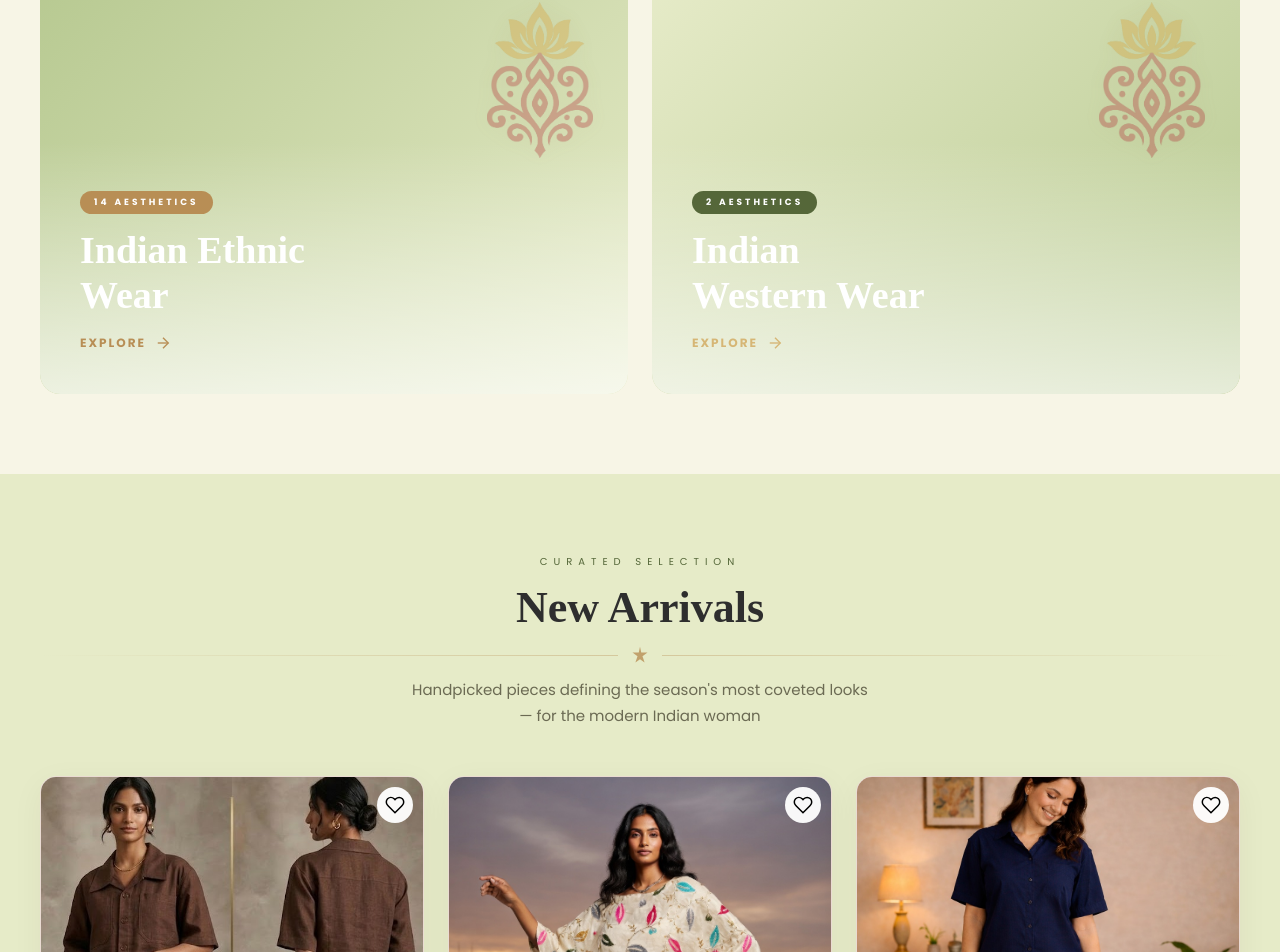
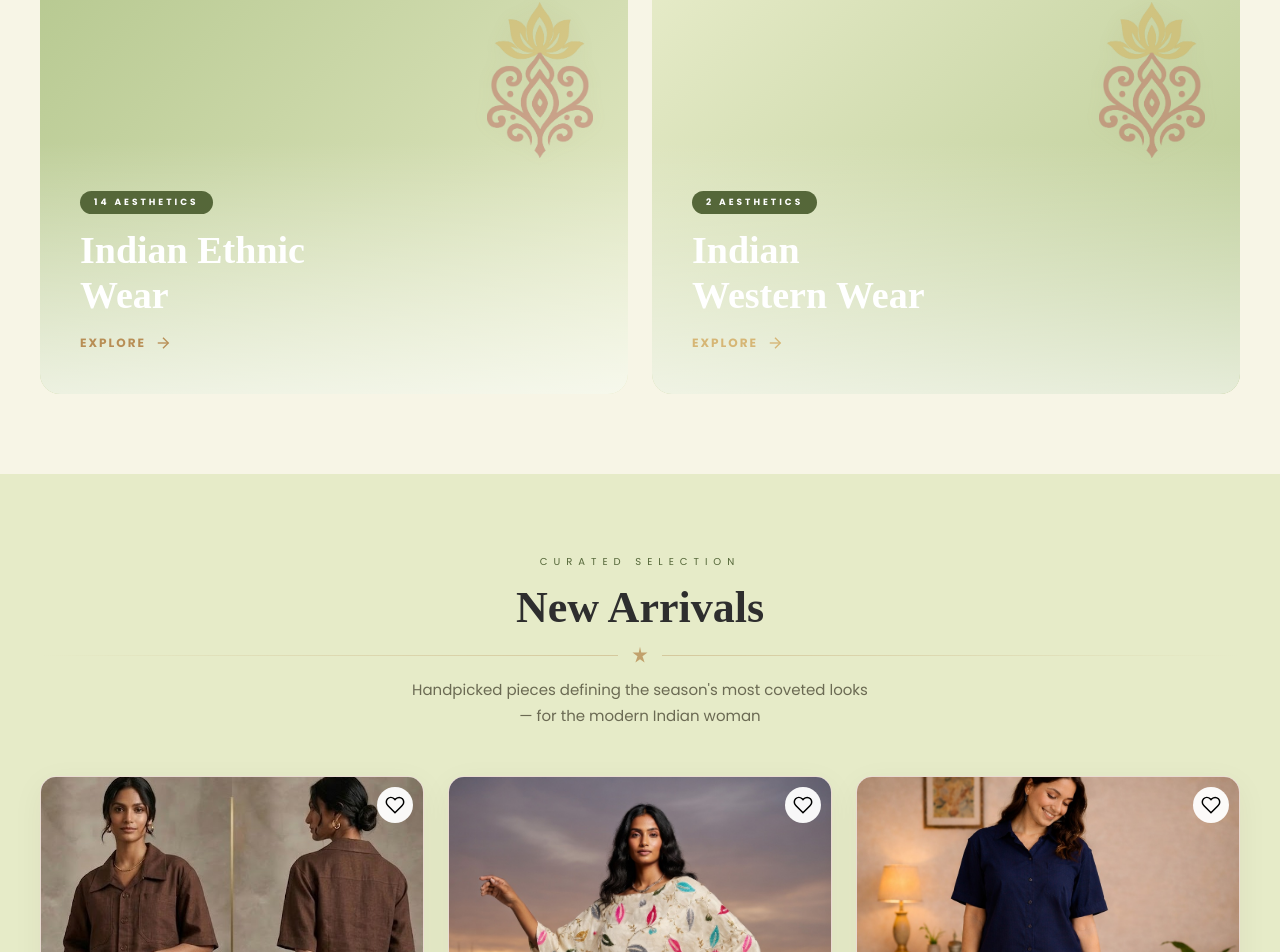
Before and after one commit to nouveauzone/Nouveau, a React (Create React App) app in the folder frontend/: page / in a window 1280 px wide. Shown: the part 1183-2135 px from the top of the page. Built offline with nearby package versions, Linux system fonts and the light colour scheme; no server answers.

Commit message:
Make Ethnic Wear badge use green monsoon badge (THEME.crimson)

```diff
--- a/frontend/src/pages/HomePage.jsx
+++ b/frontend/src/pages/HomePage.jsx
@@ -150,7 +150,7 @@ export default function HomePage({ setPage, setSelectedProduct }) {
               <div style={{ position:"absolute", inset:0, background:"linear-gradient(to top, rgba(255,255,255,0.65) 0%, transparent 60%)", borderRadius:"20px" }} />
               <div style={{ position:"absolute", top:"28px", right:"28px", opacity:0.32, filter:"brightness(1.05) saturate(1.1) drop-shadow(0 0 10px rgba(151,130,78,0.25))" }}><NouveauLogo size={120} /></div>
               <div style={{ position:"relative", zIndex:1 }}>
-                <span style={{ background:THEME.gold, color:"#fff", fontSize:"9px", letterSpacing:"3px", padding:"5px 14px", fontFamily:"'Poppins',sans-serif", fontWeight:700, borderRadius:"99px", display:"inline-block", marginBottom:"14px" }}>
+                <span style={{ background:THEME.crimson, color:"#fff", fontSize:"9px", letterSpacing:"3px", padding:"5px 14px", fontFamily:"'Poppins',sans-serif", fontWeight:700, borderRadius:"99px", display:"inline-block", marginBottom:"14px" }}>
                   {ethnic.length} AESTHETICS
                 </span>
                 <h3 style={{ fontFamily:"'Playfair Display',serif", fontSize:"clamp(24px,3vw,38px)", fontWeight:700, color:"#fff", lineHeight:1.2, marginBottom:"10px" }}>
```
